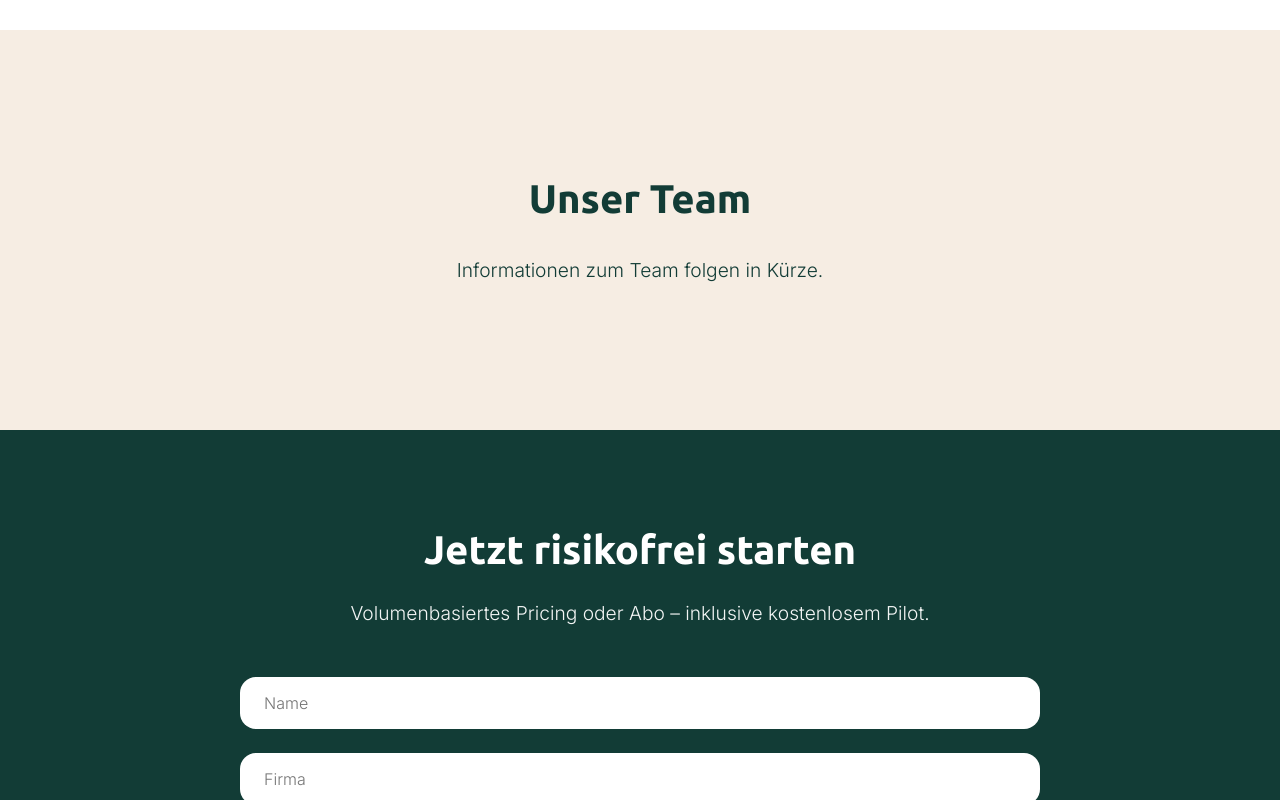
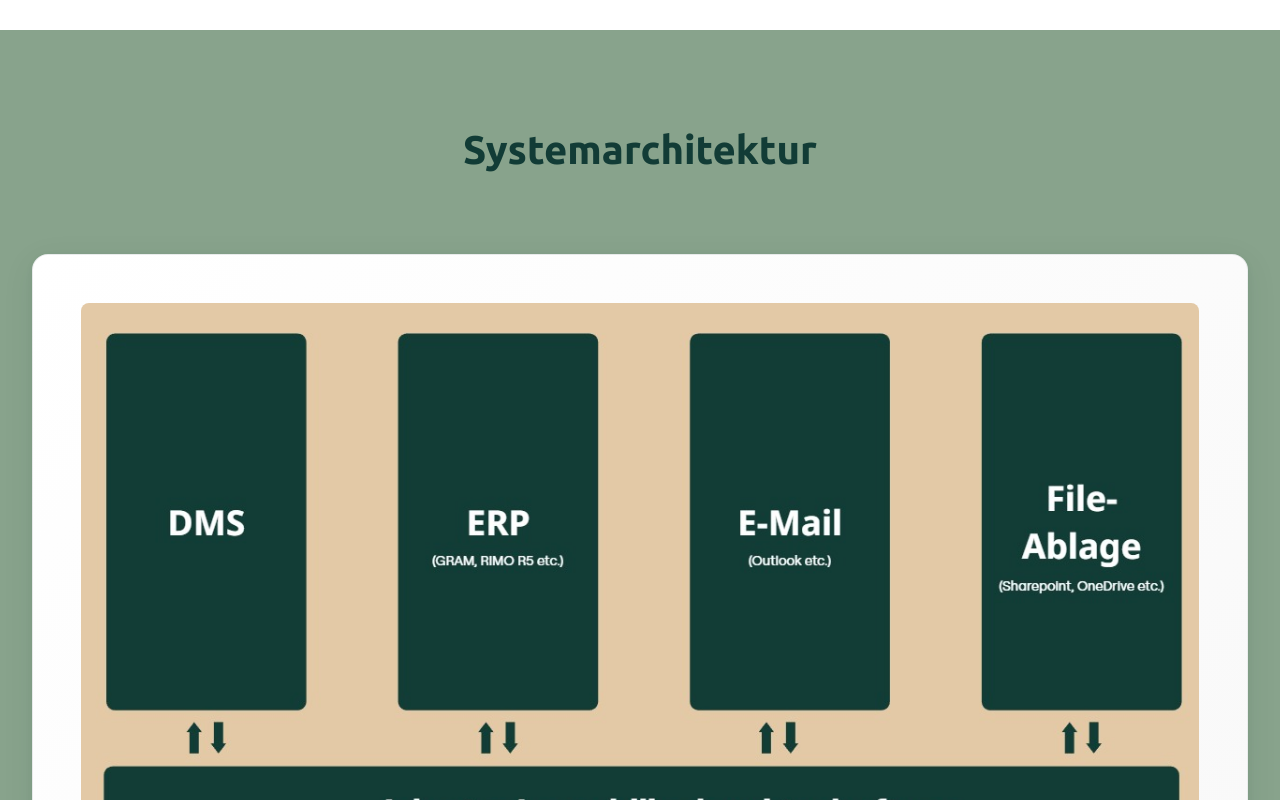
Before and after one commit to maurin-cpu/flatscouts_webpage, a Next.js app: page / in a window 1280 px wide. Shown: the part 2860-3660 px from the top of the page. Built offline with nearby package versions, Linux system fonts and the light colour scheme.

Commit message:
Add Architecture component and system architecture image

```diff
--- /dev/null
+++ b/app/components/Architecture.module.css
@@ -0,0 +1,85 @@
+.section {
+  background-color: #88a38c;
+  padding: 6rem 2rem;
+}
+
+.container {
+  max-width: 1400px;
+  margin: 0 auto;
+}
+
+.headline {
+  font-family: var(--font-ubuntu);
+  font-weight: 700;
+  font-size: clamp(2rem, 4vw, 2.5rem);
+  color: var(--color-primary);
+  text-align: center;
+  margin-bottom: 4rem;
+  position: relative;
+  padding-bottom: 1rem;
+}
+
+.headline::after {
+  content: '';
+  position: absolute;
+  bottom: 0;
+  left: 50%;
+  transform: translateX(-50%);
+  width: 60px;
+  height: 3px;
+  background-color: var(--color-secondary);
+  border-radius: 2px;
+}
+
+.imageWrapper {
+  width: 100%;
+  display: flex;
+  justify-content: center;
+  align-items: center;
+  padding: 3rem;
+  background: linear-gradient(135deg, #ffffff 0%, #f8f8f8 100%);
+  border-radius: 16px;
+  box-shadow: 0 8px 32px rgba(18, 60, 54, 0.08), 0 2px 8px rgba(18, 60, 54, 0.04);
+  border: 1px solid rgba(18, 60, 54, 0.08);
+  transition: transform 0.3s ease, box-shadow 0.3s ease;
+}
+
+.imageWrapper:hover {
+  transform: translateY(-2px);
+  box-shadow: 0 12px 40px rgba(18, 60, 54, 0.12), 0 4px 12px rgba(18, 60, 54, 0.06);
+}
+
+.image {
+  width: 100%;
+  height: auto;
+  max-width: 100%;
+  object-fit: contain;
+  border-radius: 8px;
+  display: block;
+}
+
+@media (max-width: 768px) {
+  .section {
+    padding: 4rem 1rem;
+  }
+
+  .headline {
+    font-size: 1.75rem;
+    margin-bottom: 3rem;
+    padding-bottom: 0.75rem;
+  }
+
+  .headline::after {
+    width: 40px;
+    height: 2px;
+  }
+
+  .imageWrapper {
+    padding: 1.5rem;
+    border-radius: 12px;
+  }
+
+  .image {
+    border-radius: 6px;
+  }
+}
--- /dev/null
+++ b/app/components/Architecture.tsx
@@ -0,0 +1,25 @@
+import Image from 'next/image'
+import styles from './Architecture.module.css'
+
+export default function Architecture() {
+  return (
+    <section className={styles.section} id="architecture">
+      <div className={styles.container}>
+        <h2 className={styles.headline}>
+          Systemarchitektur
+        </h2>
+
+        <div className={styles.imageWrapper}>
+          <Image
+            src="/system-architecture.jpg"
+            alt="Systemarchitektur: DMS, ERP, E-Mail und File-Ablage verbunden mit Adapter Immobilienbewirtschaftung, Flatscouts Interpreter und Digital Document Twin"
+            width={1200}
+            height={800}
+            className={styles.image}
+            priority
+          />
+        </div>
+      </div>
+    </section>
+  )
+}
--- a/app/page.tsx
+++ b/app/page.tsx
@@ -2,6 +2,7 @@ import Navigation from './components/Navigation'
 import Hero from './components/Hero'
 import ProblemSolution from './components/ProblemSolution'
 import ProofProcess from './components/ProofProcess'
+import Architecture from './components/Architecture'
 import Team from './components/Team'
 import CTA from './components/CTA'
 
@@ -12,6 +13,7 @@ export default function Home() {
       <Hero />
       <ProblemSolution />
       <ProofProcess />
+      <Architecture />
       <Team />
       <CTA />
     </main>
```
Also changed, not shown: public/system-architecture.jpg (added).
